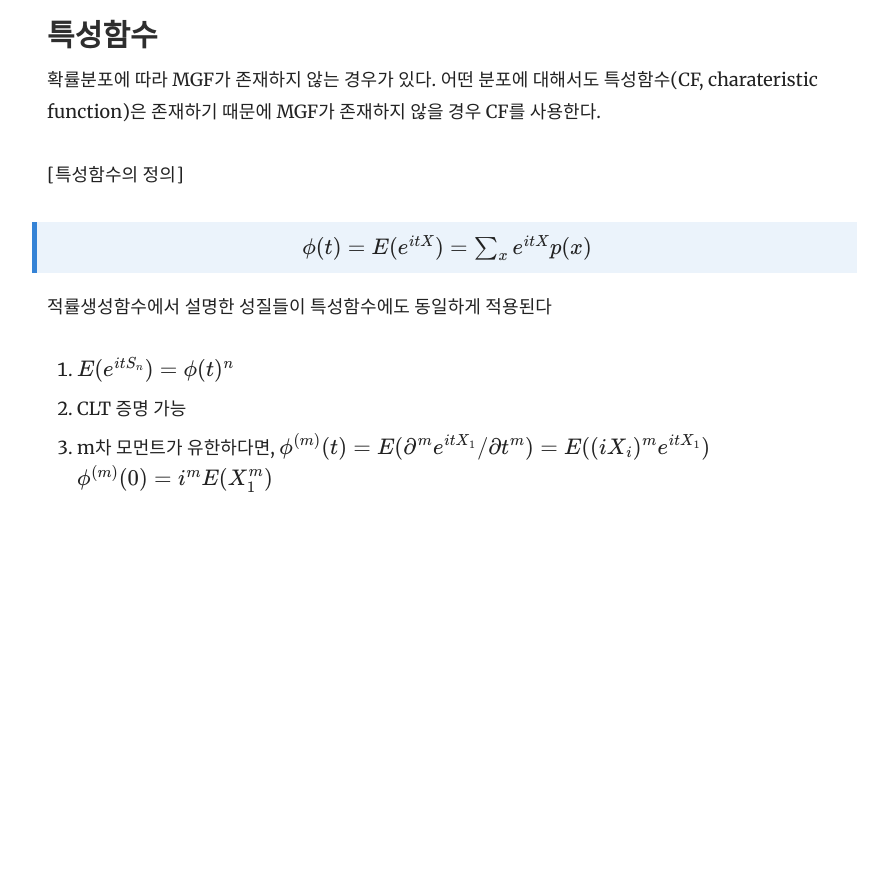
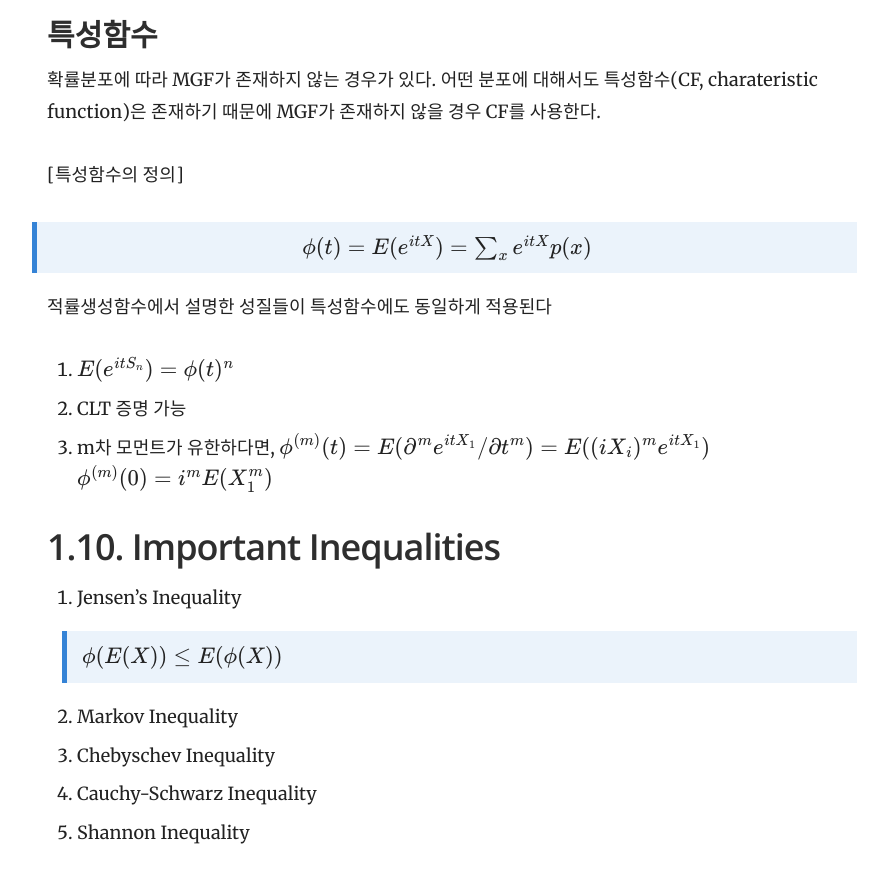
Before and after one commit to yrk3434/yrk3434.github.io, a Jekyll site: the page built from _docs/Theory/Mathematical Statistics.md, in a window 1280 px wide and 900 px high, scrolled down 3961 px. Shown: the top 883 px of the window, without its empty margins (343-1231 px from the left). Built offline with Jekyll 4.4.1, drawn with Linux system fonts in a browser that asks for light colours; formulas are drawn with MathJax 3; before the commit the page ends 4507 px from its top, so only the background shows below that; some of the changed text lies outside the part shown.

Commit message:
Update Mathematical Statistics.md

```diff
--- a/_docs/Theory/Mathematical Statistics.md
+++ b/_docs/Theory/Mathematical Statistics.md
@@ -120,4 +120,12 @@ $ X_1, X_2, ..., X_n $ 이 identically independent distributed(iid) $ F $ 를
 1. $ E( e^{it S_n} ) = \phi(t)^n $
 2. CLT 증명 가능
 3. m차 모먼트가 유한하다면, $ \phi^{(m)}(t) = E( \partial^m e^{it X_1} / \partial t^m ) = E( (i X_i )^m e^{it X_1} )  $ <br/>
-  $ \phi^{(m)}(0) = i^m E(X_1^m) $
+  $ \phi^{(m)}(0) = i^m E(X_1^m) $ <br/>
+
+## 1.10. Important Inequalities
+1. Jensen's Inequality
+> $ \phi( E(X) ) \leq E(\phi(X)) $
+2. Markov Inequality
+3. Chebyschev Inequality
+4. Cauchy-Schwarz Inequality
+5. Shannon Inequality
```
Also changed, not shown: other parts of _docs/Theory/Mathematical Statistics.md (+1 -1 lines).
